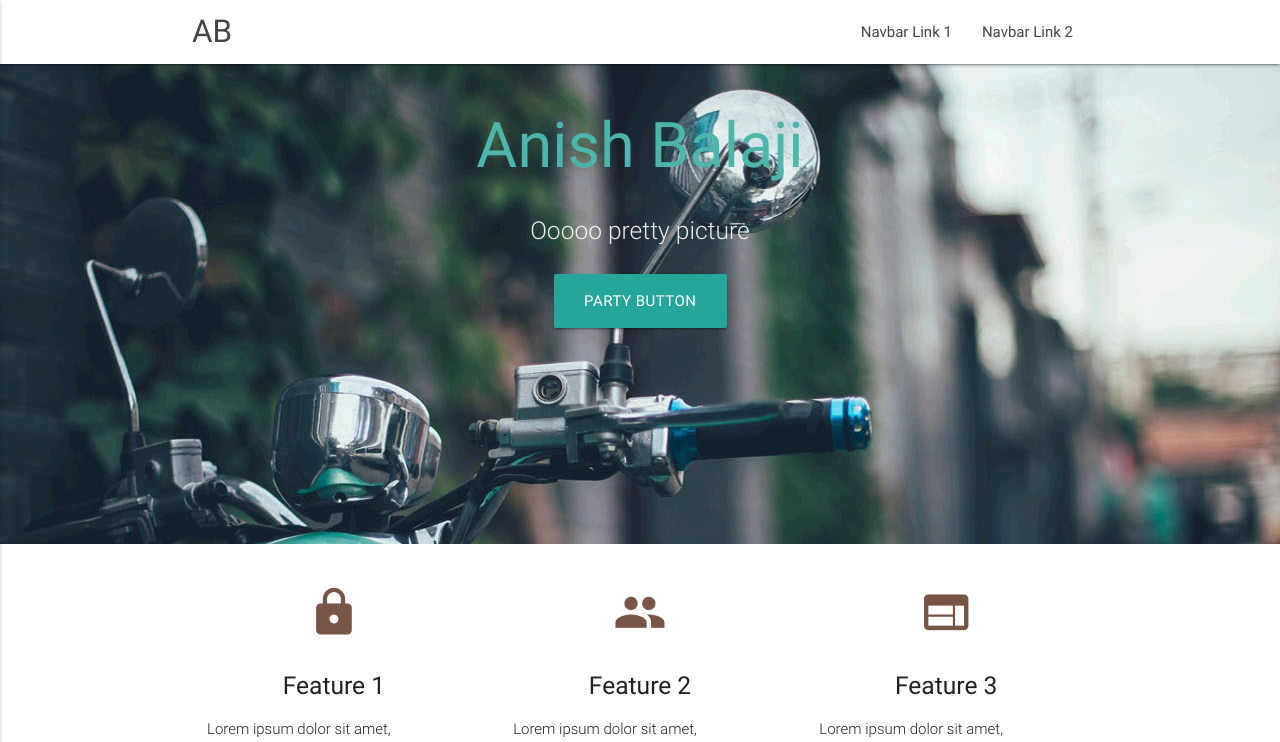
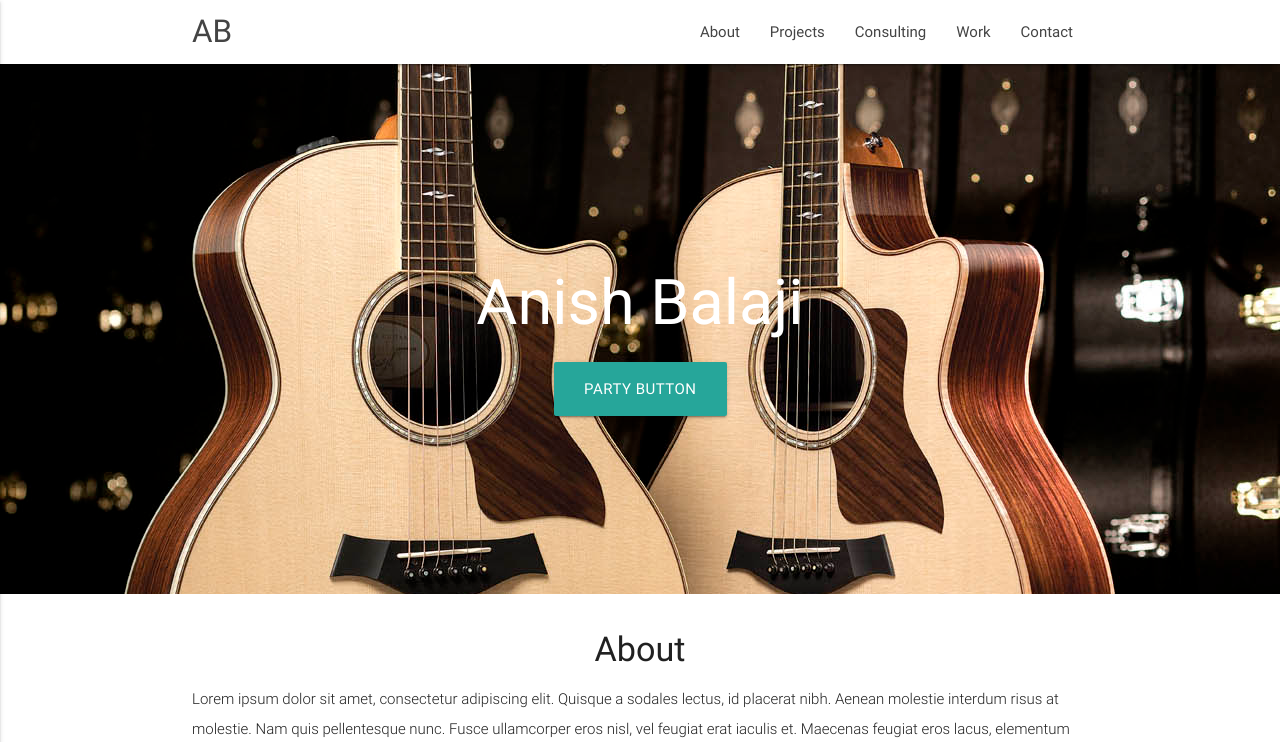
Before and after one commit to aaadawg/personal_site, a PHP site: page / in a window 1280 px wide. Shown: the top 742 px of the page. Run offline with PHP 8.4, Linux system fonts and the light colour scheme; some libraries are stand-ins or nearby versions; grey boxes are pictures that could not be loaded.

Commit message:
layout begin

```diff
--- a/css/style.css
+++ b/css/style.css
@@ -14,7 +14,7 @@ p {
 }
 
 .parallax-container {
-  min-height: 480px;
+  min-height: 530px;
   line-height: 0;
   height: auto;
   color: rgba(255,255,255,.9);
@@ -22,6 +22,10 @@ p {
   .parallax-container .section {
     width: 100%;
   }
+
+.s-plx {
+  min-height: 250px !important
+}
 
 @media only screen and (max-width : 992px) {
   .parallax-container .section {
--- a/index.html
+++ b/index.html
@@ -5,48 +5,82 @@
   <meta name="viewport" content="width=device-width, initial-scale=1, maximum-scale=1.0, user-scalable=no"/>
   <title>Anish Balaji - v0.1</title>
 
-  <!-- CSS  -->
+  <!-- CSS -->
   <link href="https://fonts.googleapis.com/icon?family=Material+Icons" rel="stylesheet">
   <link href="css/materialize.css" type="text/css" rel="stylesheet" media="screen,projection"/>
   <link href="css/style.css" type="text/css" rel="stylesheet" media="screen,projection"/>
 </head>
+
 <body>
+
+  <!-- NAVBAR -->
   <nav class="white" role="navigation">
     <div class="nav-wrapper container">
       <a id="logo-container" href="#" class="brand-logo">AB</a>
       <ul class="right hide-on-med-and-down">
-        <li><a href="#">Navbar Link 1</a></li>
-        <li><a href="#">Navbar Link 2</a></li>
+        <li><a href="#">About</a></li>
+        <li><a href="#">Projects</a></li>
+        <li><a href="#">Consulting</a></li>
+        <li><a href="#">Work</a></li>
+        <li><a href="#">Contact</a></li>
       </ul>
 
 
       <ul id="nav-mobile" class="side-nav">
-        <li><a href="#">Navbar Link 1</a></li>
-        <li><a href="#">Navbar Link 2</a></li>
+        <li><a href="#">About</a></li>
+        <li><a href="#">Projects</a></li>
+        <li><a href="#">Consulting</a></li>
+        <li><a href="#">Work</a></li>
+        <li><a href="#">Contact</a></li>
       </ul>
       <a href="#" data-activates="nav-mobile" class="button-collapse"><i class="material-icons">menu</i></a>
     </div>
   </nav>
 
-  <div id="index-banner" class="parallax-container">
+  <!-- TOP BANNER -->
+  <div id="index-banner" class="parallax-container valign-wrapper">
     <div class="section no-pad-bot">
       <div class="container">
         <br><br>
-        <h1 class="header center teal-text text-lighten-2">Anish Balaji</h1>
+        <h1 class="header center white-text text-lighten-2">Anish Balaji</h1>
         <div class="row center">
-          <h5 class="header col s12 light">Ooooo pretty picture</h5>
-        </div>
-        <div class="row center">
-          <a href="#" id="top-button" class="btn-large waves-effect waves-light teal lighten-1">Party button</a>
+          <a href="http://eecseecs.com/meme.html" id="top-button" class="btn-large waves-effect waves-light teal lighten-1">Party button</a>
         </div>
         <br><br>
 
       </div>
     </div>
-    <div class="parallax"><img src="background1.jpg" alt="Unsplashed background img 1"></div>
+    <div class="parallax"><img src="guitars.jpg" alt="Unsplashed background img 1"></div>
   </div>
 
+  <!-- ABOUT ME -->
+  <div class="container">
+    <div class="section">
 
+      <div class="row">
+        <div class="col s12 center">
+          <h3><i class="mdi-content-send brown-text"></i></h3>
+          <h4>About</h4>
+          <p class="left-align light">Lorem ipsum dolor sit amet, consectetur adipiscing elit. Quisque a sodales lectus, id placerat nibh. Aenean molestie interdum risus at molestie. Nam quis pellentesque nunc. Fusce ullamcorper eros nisl, vel feugiat erat iaculis et. Maecenas feugiat eros lacus, elementum fermentum metus malesuada id. Etiam non risus eu lorem aliquam dapibus ac quis magna. Cras euismod magna in justo fringilla, a volutpat ex suscipit. Curabitur id sem convallis, bibendum leo quis, molestie urna.</p>
+        </div>
+      </div>
+
+    </div>
+  </div>
+
+  <!-- PROJECT BANNER -->
+  <div class="parallax-container valign-wrapper">
+    <div class="section no-pad-bot">
+      <div class="container">
+        <div class="row center">
+          <h2 class="header col s12 light">Creator</h2>
+        </div>
+      </div>
+    </div>
+    <div class="parallax"><img src="https://businessfirstfamily.com/wp-content/uploads/2016/02/start-your-own-consulting-business.jpg" alt="Unsplashed background img 2"></div>
+  </div>
+
+  <!-- PROJECT BLOCKS -->
   <div class="container">
     <div class="section">
 
@@ -54,8 +88,8 @@
       <div class="row">
         <div class="col s12 m4">
           <div class="icon-block">
-            <h2 class="center brown-text"><i class="material-icons">lock</i></h2>
-            <h5 class="center">Feature 1</h5>
+            <h2 class="center brown-text"><i class="material-icons">dashboard</i></h2>
+            <h5 class="center">ReLive</h5>
 
             <p class="light">Lorem ipsum dolor sit amet, consectetur adipiscing elit. Nullam scelerisque id nunc nec volutpat. Etiam pellentesque tristique arcu, non consequat magna fermentum ac. Cras ut ultricies eros. Maecenas eros justo, ullamcorper a sapien id, viverra ultrices eros. Morbi sem neque, posuere et pretium eget, bibendum sollicitudin lacus.</p>
           </div>
@@ -63,8 +97,8 @@
 
         <div class="col s12 m4">
           <div class="icon-block">
-            <h2 class="center brown-text"><i class="material-icons">group</i></h2>
-            <h5 class="center">Feature 2</h5>
+            <h2 class="center brown-text"><i class="material-icons">swap_horiz</i></h2>
+            <h5 class="center">KwikShare</h5>
 
             <p class="light">Lorem ipsum dolor sit amet, consectetur adipiscing elit. Nullam scelerisque id nunc nec volutpat. Etiam pellentesque tristique arcu, non consequat magna fermentum ac. Cras ut ultricies eros. Maecenas eros justo, ullamcorper a sapien id, viverra ultrices eros. Morbi sem neque, posuere et pretium eget, bibendum sollicitudin lacus.</p>
           </div>
@@ -72,8 +106,8 @@
 
         <div class="col s12 m4">
           <div class="icon-block">
-            <h2 class="center brown-text"><i class="material-icons">web</i></h2>
-            <h5 class="center">Feature 3</h5>
+            <h2 class="center brown-text"><i class="material-icons">android</i></h2>
+            <h5 class="center">CheckersSquared</h5>
 
             <p class="light">Lorem ipsum dolor sit amet, consectetur adipiscing elit. Nullam scelerisque id nunc nec volutpat. Etiam pellentesque tristique arcu, non consequat magna fermentum ac. Cras ut ultricies eros. Maecenas eros justo, ullamcorper a sapien id, viverra ultrices eros. Morbi sem neque, posuere et pretium eget, bibendum sollicitudin lacus.</p>
           </div>
@@ -83,25 +117,67 @@
     </div>
   </div>
 
-
+  <!-- CONSULTING BANNER -->
   <div class="parallax-container valign-wrapper">
     <div class="section no-pad-bot">
       <div class="container">
         <div class="row center">
-          <h5 class="header col s12 light">Ooooo pretty picture</h5>
+          <h2 class="header col s12 light">Consultant</h2>
         </div>
       </div>
     </div>
-    <div class="parallax"><img src="background2.jpg" alt="Unsplashed background img 2"></div>
+    <div class="parallax"><img src="http://www.zipernet.com.br/assets/img/consulting.jpg" alt="Unsplashed background img 2"></div>
   </div>
 
+  <!-- CONSULTING BLOCKS -->
+  <div class="container">
+    <div class="section">
+
+      <!--   Icon Section   -->
+      <div class="row">
+        <div class="col s12 m6">
+          <div class="icon-block">
+            <h2 class="center brown-text"><i class="material-icons">language</i></h2>
+            <h5 class="center">SunPower</h5>
+
+            <p class="light">Lorem ipsum dolor sit amet, consectetur adipiscing elit. Nullam scelerisque id nunc nec volutpat. Etiam pellentesque tristique arcu, non consequat magna fermentum ac. Cras ut ultricies eros. Maecenas eros justo, ullamcorper a sapien id, viverra ultrices eros. Morbi sem neque, posuere et pretium eget, bibendum sollicitudin lacus.</p>
+          </div>
+        </div>
+
+        <div class="col s12 m6">
+          <div class="icon-block">
+            <h2 class="center brown-text"><i class="material-icons">supervisor_account</i></h2>
+            <h5 class="center">DraftKings</h5>
+
+            <p class="light">Lorem ipsum dolor sit amet, consectetur adipiscing elit. Nullam scelerisque id nunc nec volutpat. Etiam pellentesque tristique arcu, non consequat magna fermentum ac. Cras ut ultricies eros. Maecenas eros justo, ullamcorper a sapien id, viverra ultrices eros. Morbi sem neque, posuere et pretium eget, bibendum sollicitudin lacus.</p>
+          </div>
+        </div>
+
+      </div>
+
+    </div>
+  </div>
+
+  <!-- COLLAB BANNER -->
+  <div class="parallax-container valign-wrapper">
+    <div class="section no-pad-bot">
+      <div class="container">
+        <div class="row center">
+          <h2 class="header col s12 light">Collaborator</h2>
+        </div>
+      </div>
+    </div>
+    <div class="parallax"><img src="http://www.curioushalt.com/wp-content/uploads/2015/08/Handshake.jpg" alt="Unsplashed background img 2"></div>
+  </div>
+
+  <!-- LETS WORK TOGETHER -->
   <div class="container">
     <div class="section">
 
       <div class="row">
         <div class="col s12 center">
           <h3><i class="mdi-content-send brown-text"></i></h3>
-          <h4>Info</h4>
+          <h4>Let's work together!</h4>
           <p class="left-align light">Lorem ipsum dolor sit amet, consectetur adipiscing elit. Nullam scelerisque id nunc nec volutpat. Etiam pellentesque tristique arcu, non consequat magna fermentum ac. Cras ut ultricies eros. Maecenas eros justo, ullamcorper a sapien id, viverra ultrices eros. Morbi sem neque, posuere et pretium eget, bibendum sollicitudin lacus. Aliquam eleifend sollicitudin diam, eu mattis nisl maximus sed. Nulla imperdiet semper molestie. Morbi massa odio, condimentum sed ipsum ac, gravida ultrices erat. Nullam eget dignissim mauris, non tristique erat. Vestibulum ante ipsum primis in faucibus orci luctus et ultrices posuere cubilia Curae;</p>
         </div>
       </div>
@@ -109,28 +185,31 @@
     </div>
   </div>
 
-
-  <div class="parallax-container valign-wrapper">
+  <!-- CONTACT ME BANNER -->
+  <div class="parallax-container valign-wrapper s-plx">
     <div class="section no-pad-bot">
       <div class="container">
         <div class="row center">
-          <h5 class="header col s12 light">Ooooo pretty picture</h5>
+          <a href="#!" id="contact-button" class="btn-large waves-effect waves-light teal lighten-1">Contact Me</a>
         </div>
       </div>
     </div>
-    <div class="parallax"><img src="background3.jpg" alt="Unsplashed background img 3"></div>
+    <div class="parallax"><img src="http://www.diamondflores.com/wp-content/uploads/2016/10/2016-08-25-1472147955-6786115-designheader.jpg" alt="Unsplashed background img 3"></div>
   </div>
 
+  <!-- FOOTER -->
   <footer class="page-footer teal">
     <div class="container">
       <div class="row">
         <div class="col l6 s12">
-          <h5 class="white-text">Bio</h5>
-          <p class="grey-text text-lighten-4">I am the master of time and space.</p>
+          <h5 class="white-text">Misc.</h5>
+          <p class="grey-text text-lighten-4">I am the master of time and space. Filler text.
+            Filler text. Filler text. Filler text. Filler text. Filler text. Filler text. Filler text.
+          </p>
 
 
         </div>
-        <div class="col l3 s12">
+        <!-- <div class="col l3 s12">
           <h5 class="white-text">Settings</h5>
           <ul>
             <li><a class="white-text" href="#!">Link 1</a></li>
@@ -138,14 +217,14 @@
             <li><a class="white-text" href="#!">Link 3</a></li>
             <li><a class="white-text" href="#!">Link 4</a></li>
           </ul>
-        </div>
-        <div class="col l3 s12">
+        </div> -->
+        <div class="col l3 offset-l3 s12">
           <h5 class="white-text">Connect</h5>
           <ul>
-            <li><a class="white-text" href="#!">Link 1</a></li>
-            <li><a class="white-text" href="#!">Link 2</a></li>
-            <li><a class="white-text" href="#!">Link 3</a></li>
-            <li><a class="white-text" href="#!">Link 4</a></li>
+            <li><a class="white-text" href="https://www.linkedin.com/in/anish-balaji-66925bb7/">Linkedin</a></li>
+            <li><a class="white-text" href="https://www.facebook.com/anish.balaji">Facebook</a></li>
+            <li><a class="white-text" href="https://github.com/aaadawg">Github</a></li>
+            <li><a class="white-text" href="http://www.laucity.com">Laucity</a></li>
           </ul>
         </div>
       </div>
@@ -158,7 +237,7 @@
   </footer>
 
 
-  <!--  Scripts-->
+  <!-- Scripts -->
   <script src="https://code.jquery.com/jquery-2.1.1.min.js"></script>
   <script src="js/materialize.js"></script>
   <script src="js/init.js"></script>
```
Also changed, not shown: guitars.jpg (added).
